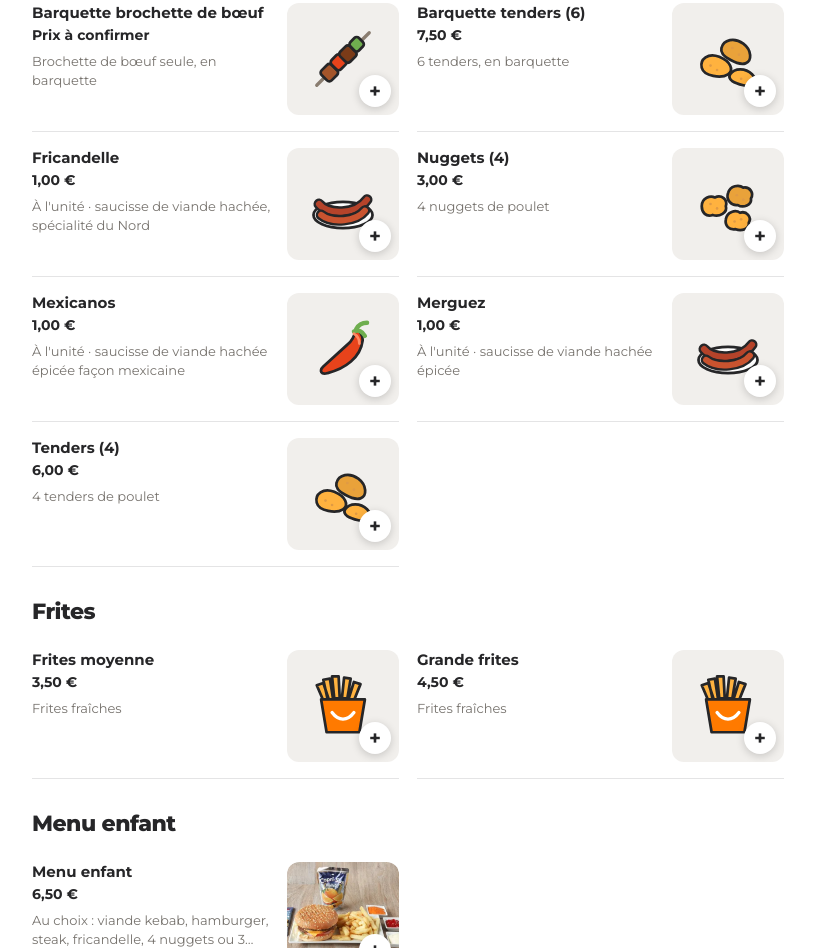
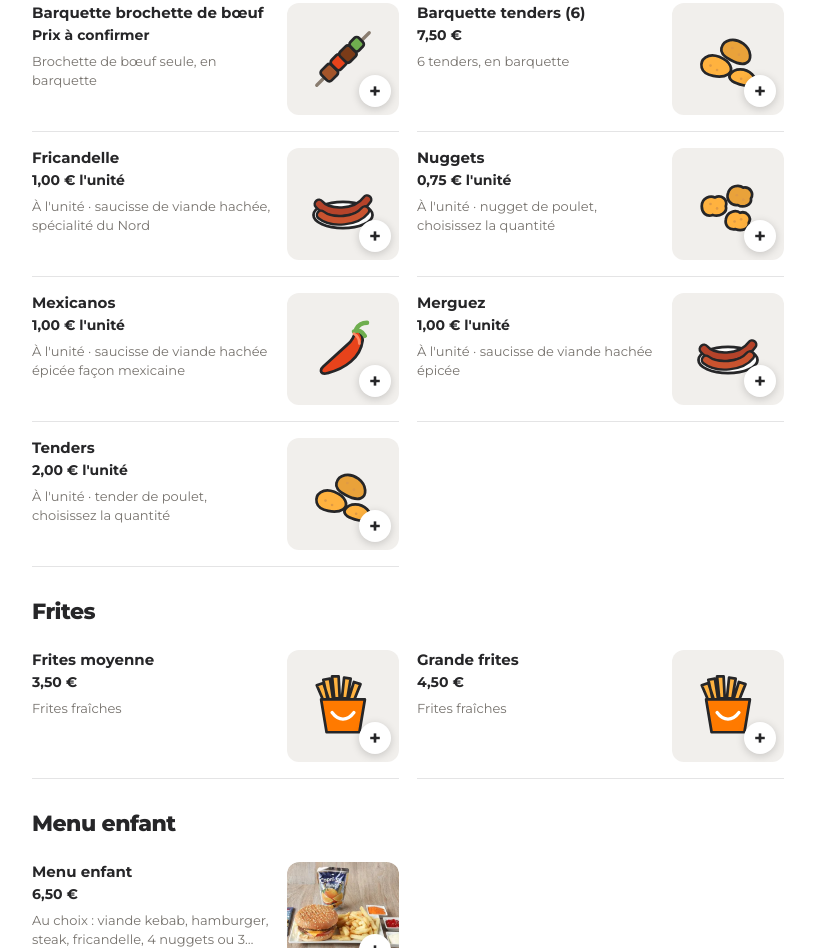
Before and after one commit to volkandigital/maquette-koupfaim, a plain HTML site: page index.html in a window 1280 px wide. Shown: the part 5253-6201 px from the top of the page, without its empty margins (48-863 px from the left). Drawn offline with Linux system fonts and the light colour scheme.

Commit message:
Tenders (2 €) et nuggets (0,75 €) à l'unité avec choix de la quantité
Co-Authored-By: Claude Opus 5.5 <noreply@anthropic.com>
Claude-Session: https://claude.ai/code/session_01La1Zd8vjoFZ4VNrKonfeXe

```diff
--- a/index.html
+++ b/index.html
@@ -837,11 +837,11 @@ const MENU = [
   {id:"vs-bagneau",n:"Barquette brochette d'agneau",p:null,e:"skewer",d:"Brochette d'agneau seule, en barquette",s:1,x:true},
   {id:"vs-bboeuf",n:"Barquette brochette de bœuf",p:null,e:"skewer",d:"Brochette de bœuf seule, en barquette",s:1,x:true},
   {id:"vs-tenders",n:"Barquette tenders (6)",p:7.50,e:"tenders",d:"6 tenders, en barquette",s:1,x:true},
-  {id:"tm-fric",n:"Fricandelle",p:1.00,e:"merguez",d:"À l'unité · saucisse de viande hachée, spécialité du Nord",x:true},
-  {id:"tm-nuggets",n:"Nuggets (4)",p:3.00,e:"nuggets",d:"4 nuggets de poulet",x:true},
-  {id:"tm-mex",n:"Mexicanos",p:1.00,e:"chili",d:"À l'unité · saucisse de viande hachée épicée façon mexicaine",x:true},
-  {id:"tm-merguez",n:"Merguez",p:1.00,e:"merguez",d:"À l'unité · saucisse de viande hachée épicée",x:true},
-  {id:"tm-tenders",n:"Tenders (4)",p:6.00,e:"tenders",d:"4 tenders de poulet",x:true},
+  {id:"tm-fric",n:"Fricandelle",p:1.00,e:"merguez",d:"À l'unité · saucisse de viande hachée, spécialité du Nord",x:true,unit:true},
+  {id:"tm-nuggets",n:"Nuggets",p:0.75,e:"nuggets",d:"À l'unité · nugget de poulet, choisissez la quantité",x:true,unit:true},
+  {id:"tm-mex",n:"Mexicanos",p:1.00,e:"chili",d:"À l'unité · saucisse de viande hachée épicée façon mexicaine",x:true,unit:true},
+  {id:"tm-merguez",n:"Merguez",p:1.00,e:"merguez",d:"À l'unité · saucisse de viande hachée épicée",x:true,unit:true},
+  {id:"tm-tenders",n:"Tenders",p:2.00,e:"tenders",d:"À l'unité · tender de poulet, choisissez la quantité",x:true,unit:true},
  ]},
  {cat:"Frites", items:[
   {id:"fr-moyenne",n:"Frites moyenne",p:3.50,e:"fries",d:"Frites fraîches",x:true},
@@ -954,9 +954,9 @@ $("#zSelect").onchange=e=>{const r=zoneText(e.target.value),el=$("#zRes");if(!r)
 const slug = s => s.toLowerCase().normalize("NFD").replace(/[^a-z0-9]+/g,"-");
 $("#cats").innerHTML = `<button class="cat active" data-cat="populaires">⭐ Populaires</button>`+MENU.map(c=>`<button class="cat" data-cat="${slug(c.cat)}">${c.cat}</button>`).join("");
 const card = i => `<button class="item ue-item" data-id="${i.id}">
-  <div class="ue-txt"><span class="name">${i.n}</span><span class="price">${eur(i.p)}</span><span class="desc">${i.d}</span></div>
+  <div class="ue-txt"><span class="name">${i.n}</span><span class="price">${eur(i.p)}${i.unit?" l'unité":""}</span><span class="desc">${i.d}</span></div>
   <div class="ue-img">${pic(i.id,i.e)}<span class="ue-plus">+</span></div></button>`;
-const popCard = i => `<button class="item ue-pop" data-id="${i.id}"><div class="ue-img">${pic(i.id,i.e)}<span class="ue-plus">+</span></div><span class="name">${i.n}</span><span class="price">${eur(i.p)}</span></button>`;
+const popCard = i => `<button class="item ue-pop" data-id="${i.id}"><div class="ue-img">${pic(i.id,i.e)}<span class="ue-plus">+</span></div><span class="name">${i.n}</span><span class="price">${eur(i.p)}${i.unit?" l'unité":""}</span></button>`;
 $("#menu").innerHTML =
   `<div class="cat-block" id="cat-populaires"><h3>Les plus commandés</h3><div class="pop-row">${ALL.filter(i=>i.pop).map(popCard).join("")}</div></div>`+
   MENU.map(c=>`<div class="cat-block" id="cat-${slug(c.cat)}"><h3>${c.cat}</h3><div class="grid">${c.items.map(card).join("")}</div></div>`).join("");
@@ -1006,6 +1006,7 @@ function renderModal(){
   const sum=o=>Object.values(o).reduce((a,b)=>a+b,0);
   const step=(label,n,k,v,xp)=>`<div class="ue-row stp-row${n?" on":""}"><span class="lab">${label}</span>${xp?`<span class="xp">${xp}</span>`:""}<span class="stp"><button class="stpb" data-k="${k}" data-v="${esc(v)}" data-d="-1" ${n?"":"disabled"} aria-label="Retirer">−</button><b>${n}</b><button class="stpb" data-k="${k}" data-v="${esc(v)}" data-d="1" aria-label="Ajouter">+</button></span></div>`;
   let h="";
+  if(it.unit) h+=grp("Combien en voulez-vous ?",`${eur(it.p)} l'unité`,true,true,`<div class="ue-row stp-row on qty-big"><span class="lab">${q} × ${esc(it.n)}</span><span class="xp">${eur(it.p*q)}</span><span class="stp"><button class="stpb" data-k="qty" data-d="-1" ${q>1?"":"disabled"} aria-label="Moins">−</button><b>${q}</b><button class="stpb" data-k="qty" data-d="1" aria-label="Plus">+</button></span></div>`);
   if(it.ch) h+=grp(it.ch.t,"Choisissez-en 1",true,!!sel.choice,it.ch.o.map(o=>row("radio",o,sel.choice===o,"choice",o)).join(""));
   if(it.kid) h+=grp("Boisson du menu","Choisissez-en 1",true,!!sel.kidDrink,DRINKS.map(d=>row("radio",d,sel.kidDrink===d,"kiddrink",d)).join(""));
   if(it.tacos){
@@ -1036,6 +1037,7 @@ function renderModal(){
 const toggle=(arr,v)=>{const i=arr.indexOf(v);i>-1?arr.splice(i,1):arr.push(v);};
 $("#mBody").addEventListener("click",e=>{
   const b=e.target.closest(".stpb");
+  if(b && b.dataset.k==="qty"){ q=Math.max(1,Math.min(99,q+(+b.dataset.d))); return renderModal(); }
   if(b){
     const o=b.dataset.k==="xs"?sel.xs:sel.xm, v=b.dataset.v, d=+b.dataset.d, n=(o[v]||0)+d;
     const tot=Object.values(o).reduce((a,x)=>a+x,0);
@@ -1070,8 +1072,8 @@ function unitPrice(){
   return p;
 }
 function updModal(){const u=unitPrice();$("#mQty").textContent=q;$("#mAdd").textContent=`Ajouter ${q} au panier · ${eur(u==null?null:u*q)}`;}
-$("#mMinus").onclick=()=>{if(q>1){q--;updModal();}};
-$("#mPlus").onclick=()=>{q++;updModal();};
+$("#mMinus").onclick=()=>{if(q>1){q--; cur.unit?renderModal():updModal();}};
+$("#mPlus").onclick=()=>{q++; cur.unit?renderModal():updModal();};
 $("#mAdd").onclick=()=>{
   const it=cur, opts=[]; let name=it.n;
   if(it.tacos){ const sz=TACOS_SIZES.find(x=>x.k===sel.size); if(sel.meats.length<sz.v) return toast(`Choisissez ${sz.v} viande${sz.v>1?"s":""} (${sel.meats.length}/${sz.v})`); name=sz.n; opts.push("Viandes : "+sel.meats.join(", ")); }
```
